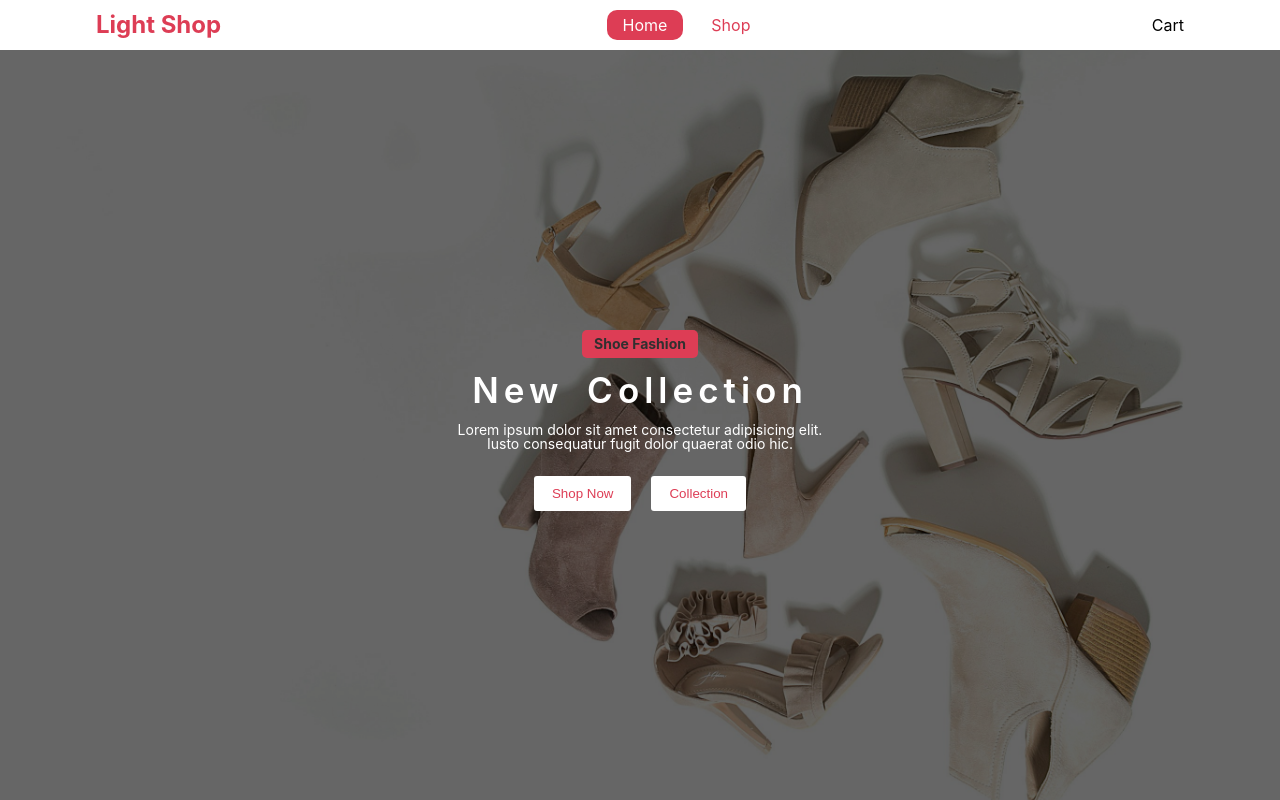
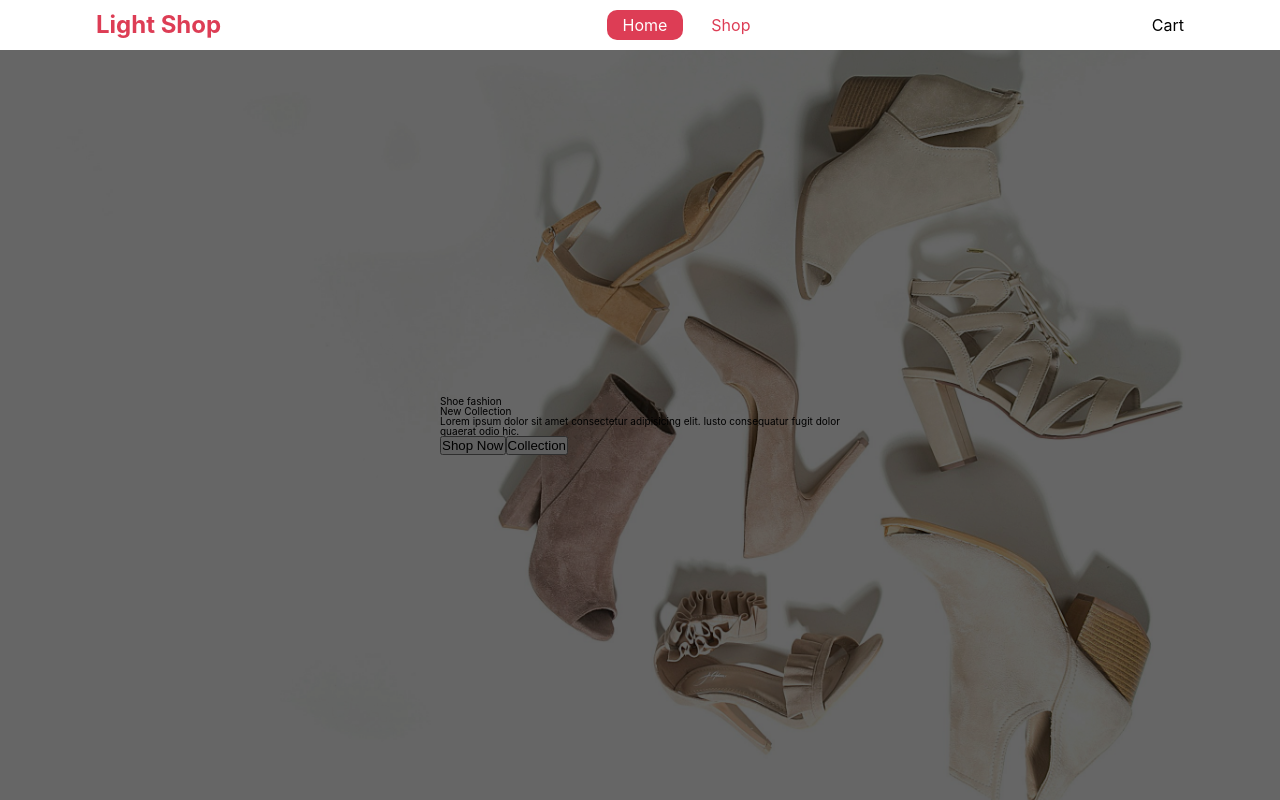
Before and after one commit to Olayinka-2/Shopping-Cart, a React (Vite) app: page / in a window 1280 px wide. Built offline with nearby package versions, Linux system fonts and the light colour scheme.

Commit message:
Revert "Add style to hero button"
This reverts commit 3a0cf929f023e49b50b5c086f2efa2701cd2c678.

```diff
--- a/src/components/Header.jsx
+++ b/src/components/Header.jsx
@@ -4,7 +4,7 @@ export default function Header() {
    const location = useLocation();
 
    const homeIsActive = location.pathname === '/' ? 'active' : '';
-
+   console.log(homeIsActive);
    const shopIsActive = location.pathname === '/shopping' && 'active';
 
    return (
--- a/src/components/HomePage.jsx
+++ b/src/components/HomePage.jsx
@@ -7,8 +7,8 @@ function HomePage() {
          <main>
             <div className="hero-container">
                <div className="hero-section">
-                  <p className="hero-firstPara">Shoe fashion</p>
-                  <p className="hero-secondPara">New Collection</p>
+                  <p>Shoe fashion</p>
+                  <p>New Collection</p>
                   <p>Lorem ipsum dolor sit amet consectetur adipisicing elit. Iusto consequatur fugit dolor quaerat odio hic.</p>
                   <div className="hero-link">
                      <button>
--- a/src/index.css
+++ b/src/index.css
@@ -43,13 +43,12 @@ nav h2 {
   gap: 1.2rem;
 }
 
-.middle-navLink .navLink, .hero-link button {
+.middle-navLink .navLink {
   text-decoration: none;
   background-color: #fff;
   padding: .7rem 1.6rem;
   color: #DD3D55;
   border-radius: 1rem;
-  border: none;
 }
 
 .middle-navLink .active {
@@ -77,50 +76,14 @@ main::before {
   top: 0%;
   left: 0%;
   background-color: rgba(0, 0, 0, .6);
-  z-index: 1;
 }
 
 .hero-container {
   display: flex;
   justify-content: center;
   align-items: center;
-  z-index: 2;
 }
 
 .hero-section {
   width: 40rem;
-  text-align: center;
-  display: flex;
-  flex-direction: column;
-  align-items: center;
-  gap: 1.5rem;
 }
-
-.hero-firstPara {
-  background-color: #DD3D55;
-  padding: .7rem 1.2rem;
-  font-size: 1.4rem;
-  text-transform: capitalize;
-  border-radius: .5rem;
-  font-weight: bold;
-  color: rgb(49, 48, 48);
-}
-
-.hero-secondPara {
-  font-size: 3.5rem;
-  word-spacing: 1rem;
-  letter-spacing: .5rem;
-  font-weight: 600;
-  color: #fff;
-}
-
-.hero-secondPara + p {
-  font-size: 1.4rem;
-  color: #fff;
-}
-
-.hero-link button{
-  padding: 1rem 1.8rem;
-  margin: 1rem;
-  border-radius: .3rem;
-}
```
Also changed, not shown: src/components/ShopPage.module.css (deleted).
